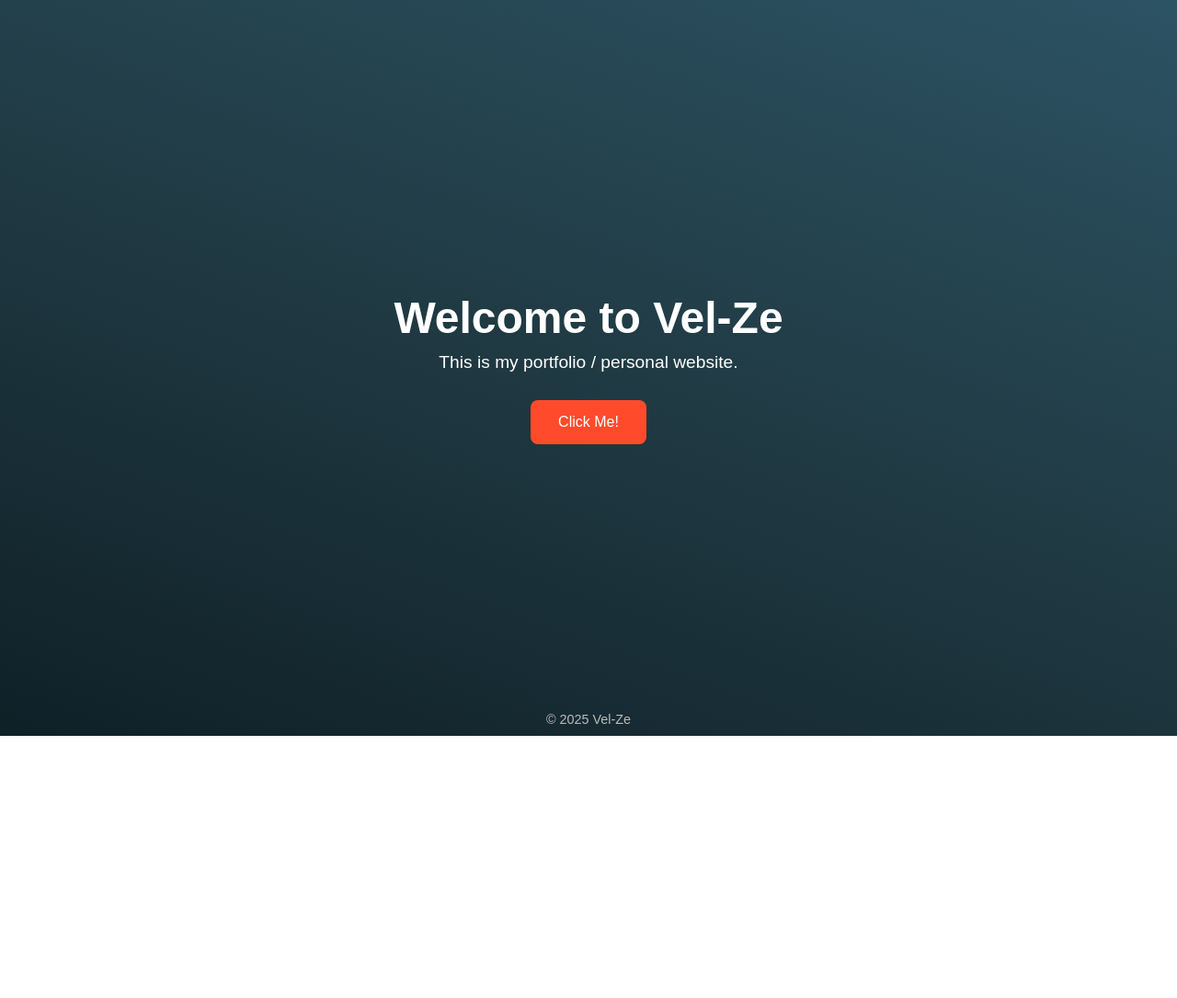
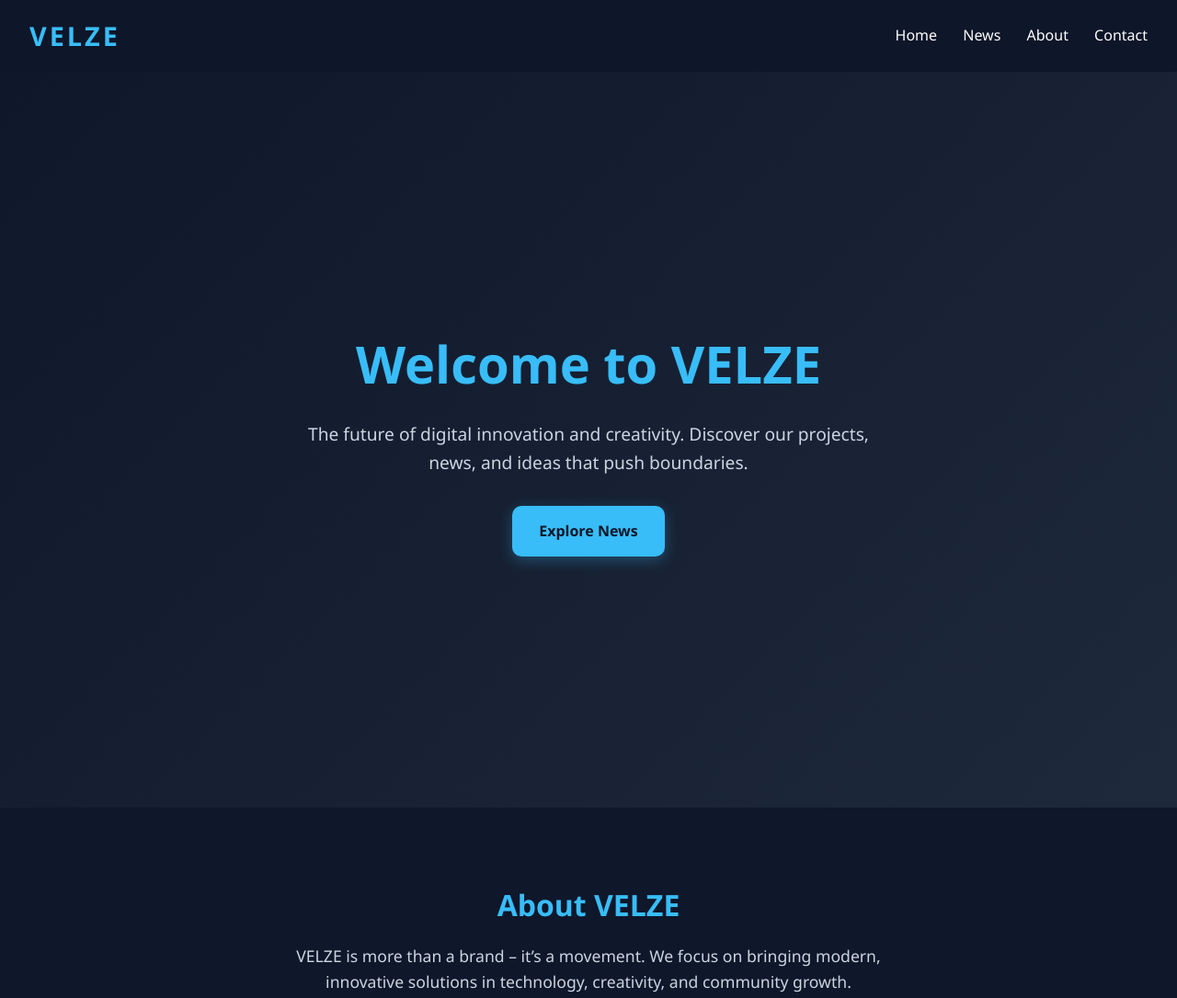
Before and after one commit to Vel-Ze/vel-ze.github.io, a plain HTML site: page index.html in a window 1280 px wide. Shown: the top 1085 px of the page at 92% size. Before the commit the page ends 800 px from the top, so only its background shows below. Drawn offline with Linux system fonts and the light colour scheme.

Commit message:
Update index.html

```diff
--- a/index.html
+++ b/index.html
@@ -1,87 +1,170 @@
-<!DOCTYPE html>
-<html lang="en">
+<!DOCTYPE html><html lang="en">
 <head>
-  <meta charset="UTF-8">
-  <meta name="viewport" content="width=device-width, initial-scale=1.0">
-  <title>Vel-Ze Portfolio</title>
+  <meta charset="UTF-8" />
+  <meta name="viewport" content="width=device-width, initial-scale=1.0" />
+  <title>VELZE</title>
   <style>
-    /* Basic Reset */
-    * { margin: 0; padding: 0; box-sizing: border-box; font-family: Arial, sans-serif; }
-
+    * {
+      margin: 0;
+      padding: 0;
+      box-sizing: border-box;
+      font-family: 'Segoe UI', Tahoma, Geneva, Verdana, sans-serif;
+    }
     body {
-      background: linear-gradient(to right, #0f2027, #203a43, #2c5364);
+      background: #0f172a;
+      color: white;
+      line-height: 1.6;
+      scroll-behavior: smooth;
+    }
+    header {
+      background: rgba(15, 23, 42, 0.9);
+      backdrop-filter: blur(10px);
+      padding: 1rem 2rem;
+      display: flex;
+      justify-content: space-between;
+      align-items: center;
+      position: sticky;
+      top: 0;
+      z-index: 100;
+    }
+    header h1 {
+      font-size: 1.8rem;
+      letter-spacing: 3px;
+      color: #38bdf8;
+      transition: transform 0.3s;
+    }
+    header h1:hover {
+      transform: scale(1.05);
+    }
+    nav a {
       color: #fff;
-      min-height: 100vh;
+      text-decoration: none;
+      margin-left: 1.5rem;
+      position: relative;
+      font-weight: 500;
+    }
+    nav a::after {
+      content: '';
+      position: absolute;
+      width: 0;
+      height: 2px;
+      left: 0;
+      bottom: -4px;
+      background: #38bdf8;
+      transition: width 0.3s;
+    }
+    nav a:hover::after {
+      width: 100%;
+    }
+    .hero {
       display: flex;
       flex-direction: column;
       justify-content: center;
       align-items: center;
       text-align: center;
-      padding: 20px;
+      height: 100vh;
+      background: linear-gradient(135deg, #0f172a, #1e293b);
+      animation: fadeIn 1.5s ease-in-out;
     }
-
-    h1 {
-      font-size: 3rem;
-      margin-bottom: 10px;
-      animation: fadeIn 2s ease-in-out;
+    .hero h2 {
+      font-size: 3.5rem;
+      margin-bottom: 1rem;
+      color: #38bdf8;
+      animation: slideDown 1s ease;
     }
-
-    p {
+    .hero p {
+      max-width: 650px;
       font-size: 1.2rem;
-      margin-bottom: 30px;
-      animation: fadeIn 3s ease-in-out;
+      color: #cbd5e1;
+      animation: fadeIn 2s ease;
     }
-
-    button {
-      background: #ff4b2b;
+    .btn {
+      margin-top: 2rem;
+      padding: 0.9rem 1.8rem;
+      background: #38bdf8;
+      color: #0f172a;
+      border: none;
+      border-radius: 10px;
+      font-weight: bold;
+      cursor: pointer;
+      text-decoration: none;
+      transition: all 0.3s ease;
+      box-shadow: 0 4px 15px rgba(56, 189, 248, 0.3);
+    }
+    .btn:hover {
+      background: #0ea5e9;
       color: #fff;
-      border: none;
-      padding: 15px 30px;
-      font-size: 1rem;
-      cursor: pointer;
-      border-radius: 8px;
-      transition: 0.3s;
+      transform: translateY(-3px);
+      box-shadow: 0 6px 20px rgba(56, 189, 248, 0.5);
     }
-
-    button:hover {
-      background: #ff416c;
-      transform: scale(1.1);
+    section {
+      padding: 5rem 2rem;
+      text-align: center;
     }
-
-    /* FadeIn Animation */
+    #about h3, #contact h3 {
+      font-size: 2rem;
+      margin-bottom: 1rem;
+      color: #38bdf8;
+    }
+    #about p, #contact p {
+      max-width: 700px;
+      margin: auto;
+      color: #cbd5e1;
+      font-size: 1.1rem;
+      animation: fadeInUp 1.5s;
+    }
+    footer {
+      background: #1e293b;
+      text-align: center;
+      padding: 1rem;
+      margin-top: 3rem;
+      font-size: 0.9rem;
+      color: #94a3b8;
+    }
     @keyframes fadeIn {
-      from { opacity: 0; transform: translateY(-20px); }
-      to { opacity: 1; transform: translateY(0); }
+      from {opacity: 0;}
+      to {opacity: 1;}
     }
-
-    /* Small footer */
-    footer {
-      position: absolute;
-      bottom: 10px;
-      font-size: 0.9rem;
-      color: #bbb;
+    @keyframes slideDown {
+      from {transform: translateY(-40px); opacity: 0;}
+      to {transform: translateY(0); opacity: 1;}
+    }
+    @keyframes fadeInUp {
+      from {transform: translateY(30px); opacity: 0;}
+      to {transform: translateY(0); opacity: 1;}
     }
   </style>
 </head>
 <body>
-  <h1>Welcome to Vel-Ze</h1>
-  <p>This is my portfolio / personal website.</p>
-  <button id="clickMe">Click Me!</button>
-
-  <footer>© 2025 Vel-Ze</footer>
-
-  <script>
-    const btn = document.getElementById('clickMe');
-    btn.addEventListener('click', () => {
-      alert('Thanks for visiting my site! 😎');
-    });
-
-    // Simple background animation
-    let angle = 0;
-    setInterval(() => {
-      angle += 0.2;
-      document.body.style.background = `linear-gradient(${angle}deg, #0f2027, #203a43, #2c5364)`;
-    }, 50);
-  </script>
+  <header>
+    <h1>VELZE</h1>
+    <nav>
+      <a href="/">Home</a>
+      <a href="/news/">News</a>
+      <a href="#about">About</a>
+      <a href="#contact">Contact</a>
+    </nav>
+  </header>  <section class="hero">
+    <h2>Welcome to VELZE</h2>
+    <p>
+      The future of digital innovation and creativity. Discover our projects,
+      news, and ideas that push boundaries.
+    </p>
+    <a href="/news/" class="btn">Explore News</a>
+  </section>  <section id="about">
+    <h3>About VELZE</h3>
+    <p>
+      VELZE is more than a brand – it’s a movement. We focus on bringing modern,
+      innovative solutions in technology, creativity, and community growth.
+    </p>
+  </section>  <section id="contact">
+    <h3>Contact Us</h3>
+    <p>
+      Have questions or ideas? Reach out at <strong>contact@velze.com</strong> and
+      let’s innovate together.
+    </p>
+  </section>  <footer>
+    <p>© 2025 VELZE. All Rights Reserved.</p>
+  </footer>
 </body>
 </html>
```
